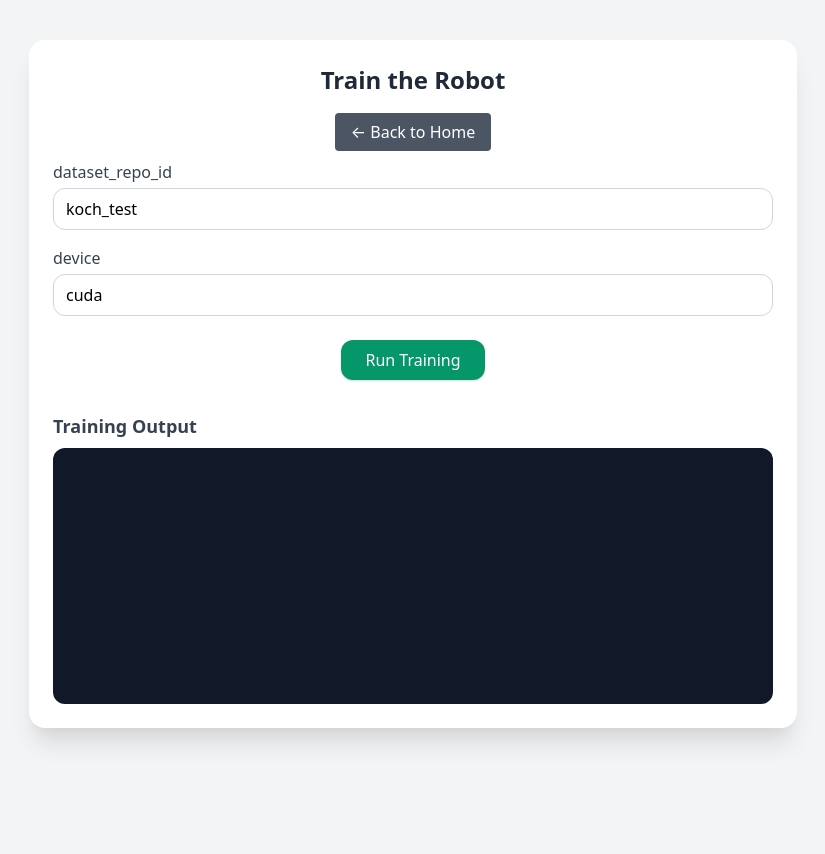
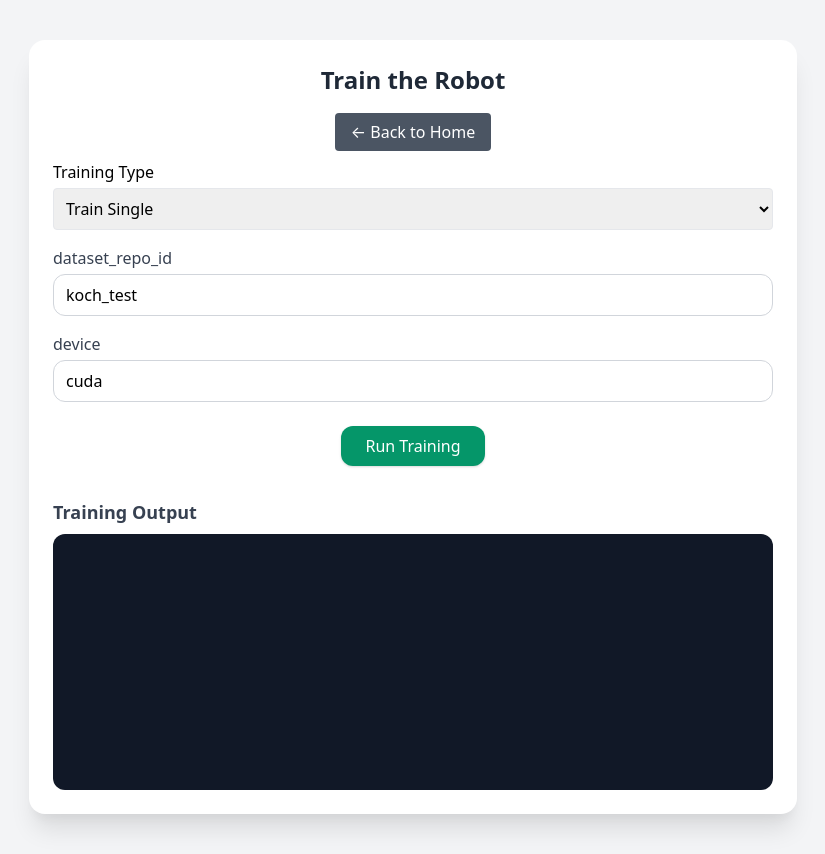
Before and after one commit to derickcjohn/revobots-web-ui, a Flask app: page /train in a window 1280 px wide. Shown: the whole page, without its empty margins (227-1052 px from the left). Before the commit the page ends 743 px from the top, so only its background shows below. Run offline with Flask 3, Linux system fonts and the light colour scheme.

Commit message:
Update train.html
Added the dropdown functionality for train type

```diff
--- a/templates/train.html
+++ b/templates/train.html
@@ -12,6 +12,14 @@
 
     <div class="text-center mb-4">
       <a href="/" class="bg-gray-600 text-white px-4 py-2 rounded hover:bg-gray-700">← Back to Home</a>
+    </div>
+
+    <div class="mb-4">
+      <label class="block mb-1 font-medium">Training Type</label>
+      <select id="trainType" class="border rounded p-2 w-full">
+        <option value="train_single">Train Single</option>
+        <option value="train_hierarchical">Train Hierarchical</option>
+      </select>
     </div>
 
     <form id="train-form" class="space-y-4"></form>
@@ -49,10 +57,12 @@
       const args = {};
       inputs.forEach(input => args[input.name] = input.value);
 
+      const selectedType = document.getElementById("trainType").value;
+
       fetch("/run_train", {
         method: "POST",
         headers: { "Content-Type": "application/json" },
-        body: JSON.stringify({ args: args })
+        body: JSON.stringify({ args: args, train_type: selectedType })
       })
       .then(res => res.json())
       .then(output => {
```
